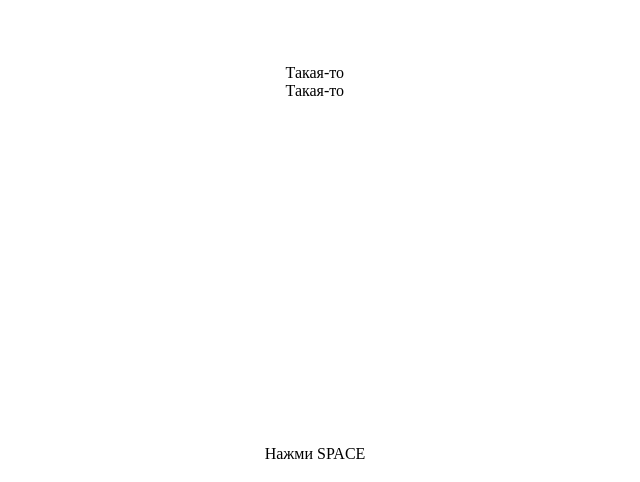
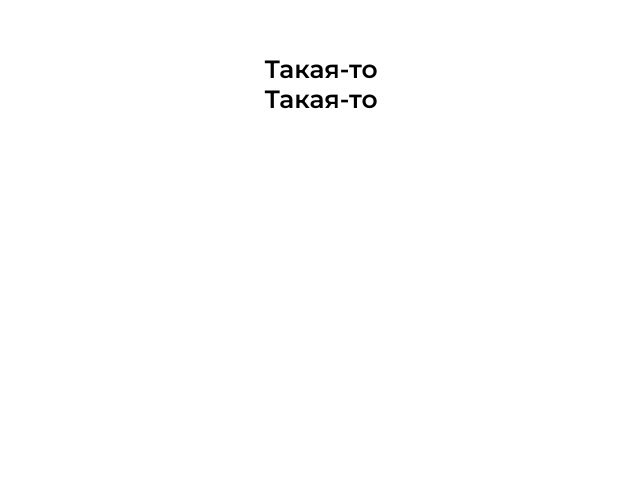
Before and after one commit to cocojabaa/hack04, a React (Create React App) app: page / in a window 1280 px wide. Shown: the part 318-800 px from the top of the page, without its empty margins (325-965 px from the left). Built offline with nearby package versions, Linux system fonts and the light colour scheme.

Commit message:
добавлен шрифт

```diff
--- a/src/App.js
+++ b/src/App.js
@@ -1,6 +1,6 @@
 import { useState, useEffect, useRef } from "react";
 
-const STEP = 6;
+const STEP = 2;
 const DELAY = 10; // ms
 const DIRECTIONS = {
   left_top: {
@@ -156,7 +156,7 @@ function App() {
         <br />
         Такая-то
       </div>
-      <div className={"help-text"}>Нажми SPACE</div>
+      {/*<div className={"help-text"}>Нажми SPACE</div>*/}
     </div>
   );
 }
--- a/src/index.css
+++ b/src/index.css
@@ -1,3 +1,10 @@
+@font-face {
+  font-family: "Montserrat";
+  src: url("./assets/Montserrat.ttf") format("truetype-variations");
+  font-weight: 100 900;
+  font-display: swap;
+}
+
 html, body {
   height: 100%;
 }
@@ -11,6 +18,10 @@ html, body {
   position: absolute;
   display: flex;
   flex-direction: column;
+  font-family: "Montserrat", "Times New Roman", sans-serif;
+  font-weight: 600;
+  font-size: 25px;
+  user-select: none;
 }
 
 .help-text {
@@ -18,4 +29,8 @@ html, body {
   bottom: 10px;
   left: 50%;           /* Сдвигаем вправо на 50% */
   transform: translate(-50%, -50%); /* Корректируем положение */
+  font-family: "Montserrat", "Times New Roman", sans-serif;
+  font-weight: 300;
+  font-size: 17px;
+  user-select: none;
 }
```
Also changed, not shown: src/assets/Montserrat.ttf (added).
